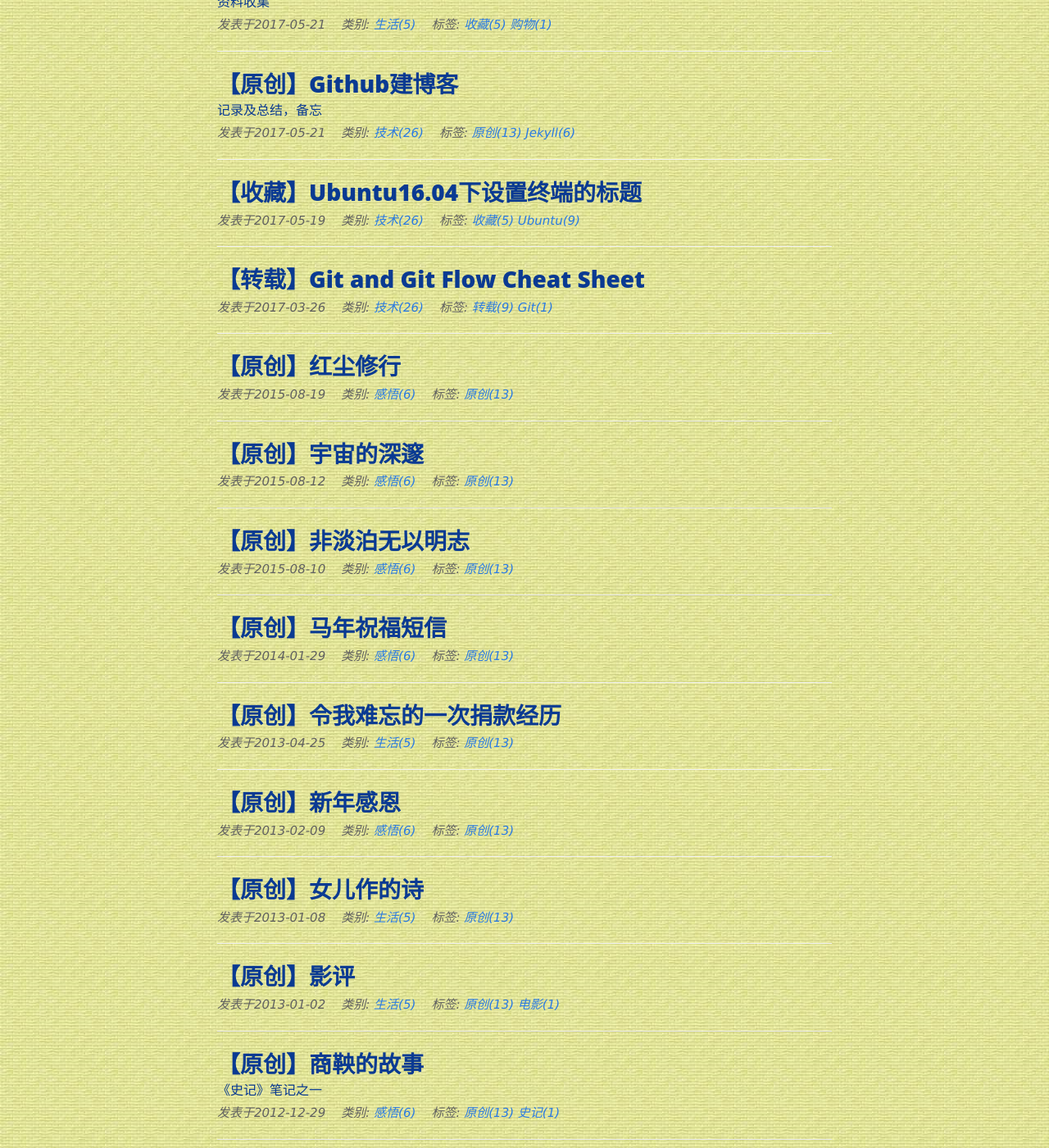
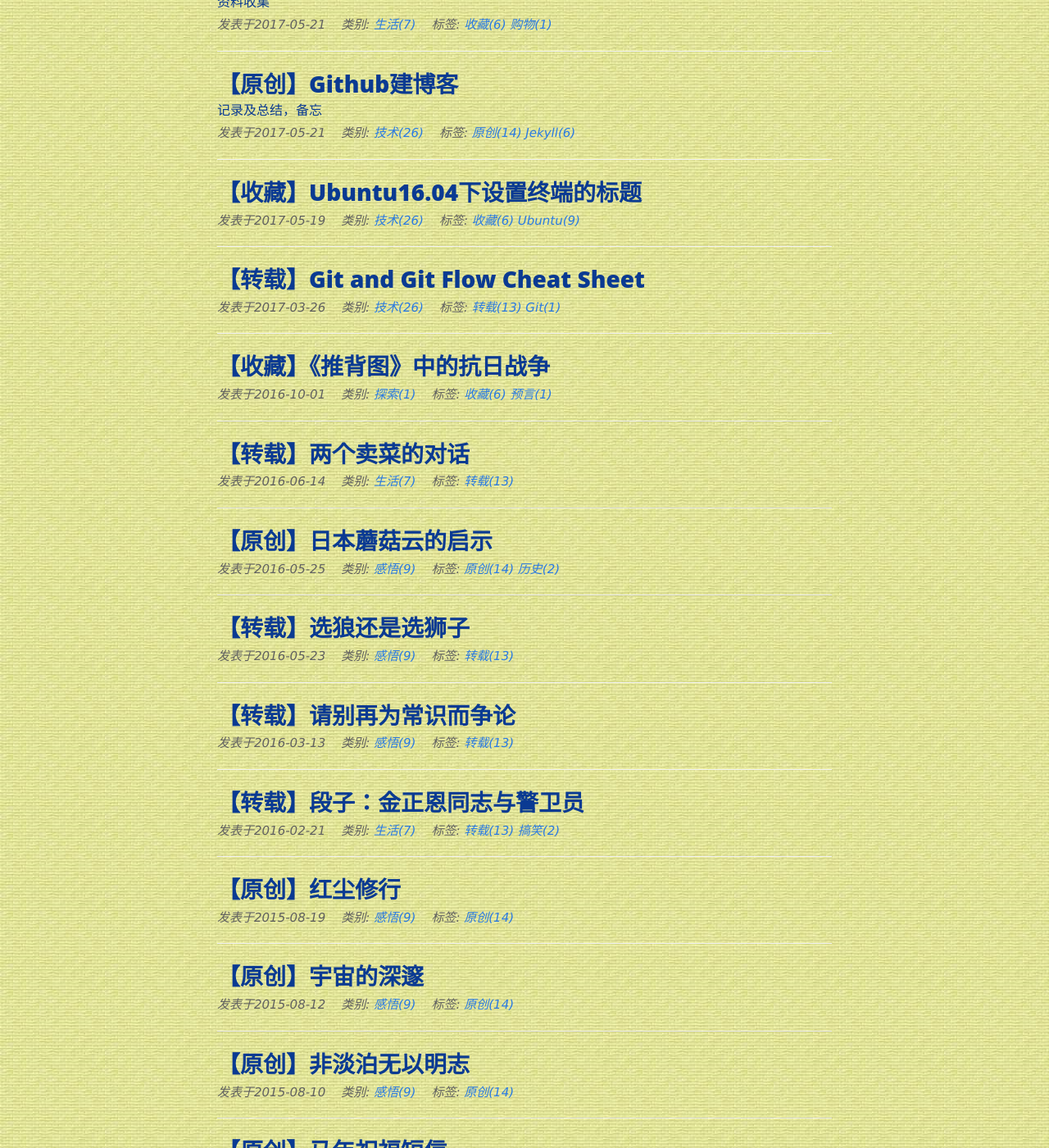
Before and after one commit to cleanli/cleanhome, a Jekyll site: the page built from index.html, in a window 1280 px wide and 1400 px high, scrolled down 2873 px. Shown: the whole window at 82% size. Built offline with Jekyll 4.4.1, drawn with Linux system fonts in a browser that asks for light colours; the list of posts is cut into pages by our own code; some of the changed lines change nothing that is shown; some of the changed text lies outside the part shown.

Commit message:
add history posts on WeChat

```diff
--- a/_posts/2012-12-30-story_of_shangyang.md
+++ b/_posts/2012-12-30-story_of_shangyang.md
@@ -4,7 +4,7 @@ title:      "【原创】商鞅的故事"
 subtitle:  "《史记》笔记之一"
 date:       2012-12-30 00:00:00 +0800
 categories: 感悟
-tags: ["原创","史记"]
+tags: ["原创","历史"]
 ---
 
 商鞅的故事
--- /dev/null
+++ b/_posts/2016-02-21-Joke_of_Jinzhen.md
@@ -0,0 +1,10 @@
+---
+layout:     post
+title:      "【转载】段子：金正恩同志与警卫员"
+date:       2016-02-21 18:16:00 +0800
+categories: 生活
+tags: ["转载","搞笑"]
+---
+金正恩同志与警卫员一起登山。半山腰，警卫说：将军，走累了，咱回去吧。金正恩厉声道：我都没说累，你倒先说累？都到半山腰了，怎能半途而废呢？如果干革命也这样，能成功吗！警卫羞愧得低下了头。金正恩鼓励说：年轻人要多锻炼啊！然后警卫终于背着金正恩爬到了山顶。后来记者采访了那个警卫：请问你当时背着最高领导人有什么感觉？警卫：我感觉到了"恩重如山"。
+
+注：转载于微信
--- /dev/null
+++ b/_posts/2016-03-14-Dont_argue_for_Gen_Know.md
@@ -0,0 +1,39 @@
+---
+layout:     post
+title:      "【转载】请别再为常识而争论"
+date:       2016-03-14 00:56:00 +0800
+categories: 感悟
+tags: ["转载"]
+---
+
+文/ 一方佳佳
+
+多年前初游欧洲，满目新鲜，但印象最深的却是两件小事。一件是老人过马路。每当此时，所有车辆都会停下来，没有抢行，没有鸣嘀。那一刻，除了蹒跚而行的老人，其它一切似乎都凝固般的安静。直到老人安全抵达对岸，才又恢复了原来的熙攘。
+
+另一件是购物退税。非所在国旅游者商场购物，会被提供一张退税单，离境时，机场海关会按单把税退给你，想要现金还是打到卡上凭你选。
+
+第一件事带给我的感觉，可以用震憾来形容，第二件事则引发了我的持续思考。
+
+为什么要退税？原来是基于这样的理由：公民向政府交税，等于公民与政府间达成一项契约，我履行交税义务，出钱委托你管理公共事务，你为我服务。税是公民出的，政府必须把税用于为每一个公民服务。旅游者每次购物款项中含有一定比例税金，但你只是短期滞留，没有享受到很多公共服务，所以相应的税金要退给你。
+
+在中国，最有钱的是政府，计量单位是万亿。政府不生产创造一分钱，钱是哪来的呢？主要来自两个渠道，一个是税，还有一个叫费。税是法定的，你交的税不仅是工资单上体现的那些，每一次购物消费的钱里都有一定比例的税，所有纳税人交税的总合，是个天文数字。费的门类较多，比如土地出让金、高速公路费、机场建设费等，费有些是法定的，有些是行业部门定的，也有一些是说不清的。税和费有相当部分是向企业收取的，但企业在销售其产品时，其税费会计入售价，最终出钱的还是每个公民。
+
+也就是说，无论中外，无论是否承认，公民与政府间那种出钱委托和受委托服务的契约关系都是客观存在的。这是公民与政府的一个基本关系，也是一个基本常识。
+
+什么是常识？举例来说，初中几何学，有公理有定理。公理是不需要证明的，只要画出图来，非智障人士都会明白。比如对顶角相等，同位角相等。定理需要用公理和其它已经证明的定理去证明。常识就相当于公理，是明明白白摆在那里的道理。
+
+弄清了这个常识，现在的很多争论都将因之而不复存在。比如说，公民可以批评政府吗？政府怎么花钱要有监督吗？政府要调整税收或者要出台关系民生的政策，需要民意基础吗？公权力可以任性吗？等等，等等，你只要知道自己是纳税人，就会有必然的答案，无须争论。
+
+这个公民与政府基本关系的常识人人都懂吗？非常遗憾的是，答案是否定的。为什么很多人不懂呢？那是因为，我们从小学习的课本上，或者没有讲，或者讲了另一番道理。换言之，或许有人不想人们懂。我本人从前就不懂，这是真心话。
+
+现在不时有人提出吃饭砸锅说，批了一次又冒出一次。大概那些不懂上述常识的人，是兜售这一恶说的市场。在这里想说三句话：
+
+第一，今天不懂不意味着明天还不懂，常识有如公理，是不怕辩驳并经得起检验的。
+
+第二，从前有课本误导搞不懂或许主要是社会原因，但不努力学习又懒得思考就是个人的悲剧了，这是个透着无知的悲剧。
+
+第三，那些讲吃饭砸锅的人应该不是不懂常识，恐怕是别有用心。我们可以用常识去回答他们：根本不存在谁养活谁的问题，如果一定要说，那也只能是人民养活了政府！
+
+常识摆不上桌面甚至被和谐，结果一定是谎言大行其道。为了不再为常识而争论，让我们更大声一些说出常识吧。
+
+注：转载于微信
--- /dev/null
+++ b/_posts/2016-05-23-Choosing_of_Wolves_and_lions.md
@@ -0,0 +1,36 @@
+---
+layout:     post
+title:      "【转载】选狼还是选狮子"
+date:       2016-05-23 19:01:00 +0800
+categories: 感悟
+tags: ["转载"]
+---
+　　上帝把两群羊放在草原上，一群在南，一群在北。
+
+　　上帝还给羊群找了两种天敌，一种是狮子，一种是狼。
+
+　　上帝对羊群说：“如果你们要狼，就给一只，任它随意咬你们。如果你们要狮子，就给两头，你们可以在两头狮子中任选一头，还可以随时更换。”
+
+　　这道题的问题就是：如果你也在羊群中，你是选狼还是选狮子？很容易作出选择吧？好吧！记住你的选择，接着往下看。
+
+　　南边羊想，狮子比狼凶猛得多，还是要狼吧！于是，它们就要了一只狼。北边羊想，狮子虽然比狼凶猛得多，但我们有选择权，还是要狮子吧！于是，它们就要了两头狮子。
+
+　　狼进了南边羊群后，就开始吃羊。狼身体小，食量也小，一只羊够它吃几天了。这样羊群几天才被追杀一次。
+
+　　北边羊挑选了一头狮子，另一头则留在上帝那里。这头狮子进入羊群后，也开始吃羊。狮子不但比狼凶猛，而且食量惊人，每天都要吃一只羊。这样羊群天天都要被追杀，惊恐万状，羊群赶紧请上帝换一头狮子。不料，上帝保管的那头狮子一直没有吃东西，饥饿难耐，扑进羊群，比前面那头狮子咬得更疯狂。羊群一天到晚只是逃命，连草都快吃不成了。
+
+　　南边羊群庆幸自己选对了天敌，又嘲笑北边的羊群没有眼光。北边羊群非常后悔，向上帝大倒苦水，要求更换天敌，改要一只狼。
+
+　　上帝说：“天敌一旦确定，就不能更改，必须世代相随，你们唯一的权利是在两头狮子中选择。”北边羊群只好把两头狮子不断更换。可两头狮子同样凶残，换哪一头都比南边羊群悲惨得多，它们索性不换了，让一头狮子吃得膘肥体壮，另一头狮子则饿得精瘦。
+
+　　眼看那头瘦狮子快要饿死了，羊群才请上帝换一头。这头瘦狮子经过长时间的饥饿后，慢慢悟出了一个道理：自己虽然凶猛异常，一百只羊都不是对手，可是自己的命运是操纵在羊群手里的。羊群随时可以把自己送回上帝那里，让自己饱受饥饿的煎熬，甚至有可能饿死。想通这个道理后，瘦狮子就对羊群特别客气，只吃死羊和病羊，凡是健康的羊它都不吃了。
+
+　　羊群喜出望外，有几只小羊提议干脆固定要瘦狮子，不要那头肥狮子了。一只老公羊提醒说：“瘦狮子是怕我们送它回上帝那里挨饿，才对我们这么好。万一肥狮子饿死了，我们没了选择的余地，瘦狮子很快就会恢复凶残的本性。”
+
+　　羊群觉得老羊说得有理，为了不让另一头狮子饿死，它们赶紧把它换回来。原先肥壮的那头狮子，已饿得剩下皮包骨头了，并且也懂得了自己的命运是操纵在羊群手里的道理。为了能在草原上待久一点，它竟百般讨好起羊群来。而那头被送交给上帝的狮子，则难过得流下了眼泪。
+
+　　北边羊群在经历了重重磨难后，终于过上了自由自在的生活。
+
+　　南边羊的处境却越来越悲惨了，那只狼因为没有竞争对手，羊群又无法更换它，它就胡作非为，每天都要咬死几十只羊。这只狼早已不吃羊肉了，它只喝羊的血，还不准羊叫，哪只叫就立刻咬死哪只。南边的羊群只能在心中哀叹：“早知道这样，还不如要两头狮子。”
+
+注：转载于微信
--- /dev/null
+++ b/_posts/2016-05-25-Enlightenment_of_Mushroom_cloud.md
@@ -0,0 +1,14 @@
+---
+layout:     post
+title:      "【原创】日本蘑菇云的启示"
+date:       2016-05-25 21:58:00 +0800
+categories: 感悟
+tags: ["原创","历史"]
+---
+二十世纪初，日渐强大的日本走上了军国主义的道路，大肆侵略其他国家，特别是对中国的烧杀抢掠，造成无数中国军民伤亡及财产损失，甚至用人体做实验，犯下了种种战争罪和反人类罪行。但最终的结局是，日本成为第一个也是仅有的一个遭受核武器袭击的国家，日本上空升起的蘑菇云造成日本几十万伤亡之后，罪恶滔天的日本终于低下了狂妄的头，请求投降。这段历史的几点启示：
+
+一，邪恶的末日可能比人们预期的要早，因为大部分人所了解的信息都是极为有限的。以侵略中国来算，6年局部抗战加8年全面抗战，共14年。当时大部分中国人都不知道抗日战争还要打多少年，他们也不知道国际上第二次世界大战局势的发展与日本军国政府所面临的困境。
+
+二，当清算邪恶的力量到来的时候，可能远比想象中强大。当时日本还准备了种种办法要将战争继续下去，但原子弹的蘑菇云瞬间让日本放弃了所有幻想。
+
+三，邪恶被清算时，会有人被牵连丧命。原子弹爆炸造成日本国民几十万伤亡，令人惋惜。但美国在投下原子弹之前，在日本撒下传单，公告美国即将炸毁一些城市，请日本国民离开。因此在邪恶被清算之前，遵照人道主义的指示远离或退出邪恶可以保命，这一点可供不是有意加入邪恶一伙的人逃生参考。日本军队杀人的开支源自日本国民的供养，遗憾的就是他们碰上这样一个邪恶的军国政府，稀里糊涂做了帮凶。所以这样的传单或公告就是一线生机。当时有人认为是美国的心理战，想孤立日本军国政府，让大家不要听，当然这些维护邪恶军国政府的人倒不冤了。还有人质疑怎么可能炸毁一座城市，嘲笑美国，但也没有办法，天机不可泄露，告知这个消息就是对日本国民的仁慈了。这原子弹灾难的根源来自当时邪恶的日本军国政府，所以要了解真相，才能认清日军的邪恶，与邪恶的日本军国政府一起就是立于危墙之下。
--- /dev/null
+++ b/_posts/2016-06-14-Conversation_of_two.md
@@ -0,0 +1,16 @@
+---
+layout:     post
+title:      "【转载】两个卖菜的对话"
+date:       2016-06-14 23:20:00 +0800
+categories: 生活
+tags: ["转载"]
+---
+今天路过菜市场听到两个女卖菜的对话。
+
+甲：你的菜都卖完了，只剩两把了，拿回家自己吃算了。
+
+乙：这怎么能吃，我昨天刚打农药。
+
+甲：那你卖给人家，人家怎么能吃？
+
+乙：城里人吃了没问题，他们的医药费都报销！
--- /dev/null
+++ b/_posts/2016-10-01-TuiBeiTu_study.md
@@ -0,0 +1,28 @@
+---
+layout:     post
+title:      "【收藏】《推背图》中的抗日战争"
+date:       2016-10-01 23:19:00 +0800
+categories: 探索
+tags: ["收藏","预言"]
+---
+最近又研究了一下《推背图》，觉得非常有意思。有人觉得这种预言之类的本来就讲的不清楚，让人浮想联翩，什么事情都可以凑合的上，这可能是不了解细节。《推背图》中有四部分，图，卦，谶，颂，四个要围绕一个主题，有一个对不上就不能算，如果不是作者所指的事，基本上就很别扭。
+
+举个例子，预言日本侵华的第39象，卦为“震上艮下，颐”，卦象曰：“匣中藏剑之象”，“咬食之道”。这里用来指日本想吃掉中国非常吻合。
+
+<img alt="Tuibeitu" src="{{ site.baseurl }}/img/tuibeitu_study/tbt_study.jpg">
+
+谶为：鸟无足，山有月；旭初升，人都哭。鸟字去掉下面四个点（足），换上山就是一个岛字，指日本岛国。旭初升，人都哭，指日本开始侵华时，中国人民面临苦难。
+
+颂为：十二月中气不和，南山有雀北山罗。一朝听得金鸡叫，大海沉沉日已过。
+
+1937年7月7日夜，日本开始全面侵华，7月8日凌晨就是阴历六月初一，就是十二月的中间，六月。
+
+南山有雀，南面有汪精卫伪政府，精卫是一种鸟，所以用雀指代。北山有伪满洲国，爱新觉罗，所以称罗。
+
+金鸡，酉鸡年，酉在五行中属阴金，1945年正是鸡年，日本投降。
+
+图中，鸟立于石山之上，即为“介石”，而且图中鸟的形状，尾巴和尖嘴象介字头部，双脚象介字下面，鸟就是一个介字，站在石山之上，与图中的“日”相对，意指蒋公领导中国对抗日本。
+
+有人说这是后人编出来的，这可能是不了解《推背图》的流传历史。当前大家看到的基本都是清朝才子金圣叹注释本，在他那个时代，有些预言已经兑现了，所以他在注释中都解释了，但有些事情还没有发生，他只写下他的猜测。可是在金圣叹之后，《推背图》中又有很多事情又兑现了，抗日战争只是其中一件。由于有这段历史，人们又见证了金圣叹到今天的预言新的兑现部分。其实对于这一象，金注释为：“此象疑一外夷扰乱中原，必至酉年始得平也。”他已经猜测到是外族入侵，鸡年结束。而抗日期间也有人根据这象推断抗日战争鸡年结束，所以这一象肯定在抗日战争之前就存在了。而且，金圣叹注释本《推背图》最早藏于清朝宫廷，八国联军侵华时被抢走，民国时被华人购回中国，这段历史也证明《推背图》至少在抗战之前就存在。
+
+以上来自《推背图》研究者的研究成果，我只不过整理收集在此。其实还有其他很多象的很多有意思的解释，大部分已发生的事件大家都没有什么疑议，细节及少部分的象，不同人的解释可能不同，这就犹如收音机调频率，只有正好对上频率，声音一下清晰了，否则怎么弄都是噪声，让人不能信服。无论人们是否认可预言现象，它作为中华传统文化的一部分，是非常值得后人研究的。我的祖国已经五千岁了。很喜欢中华的古老文化，很神秘，也很有味道，与现代科学不一样的研究方法。
```
Also changed, not shown: img/tuibeitu_study/tbt_study.jpg (added).
